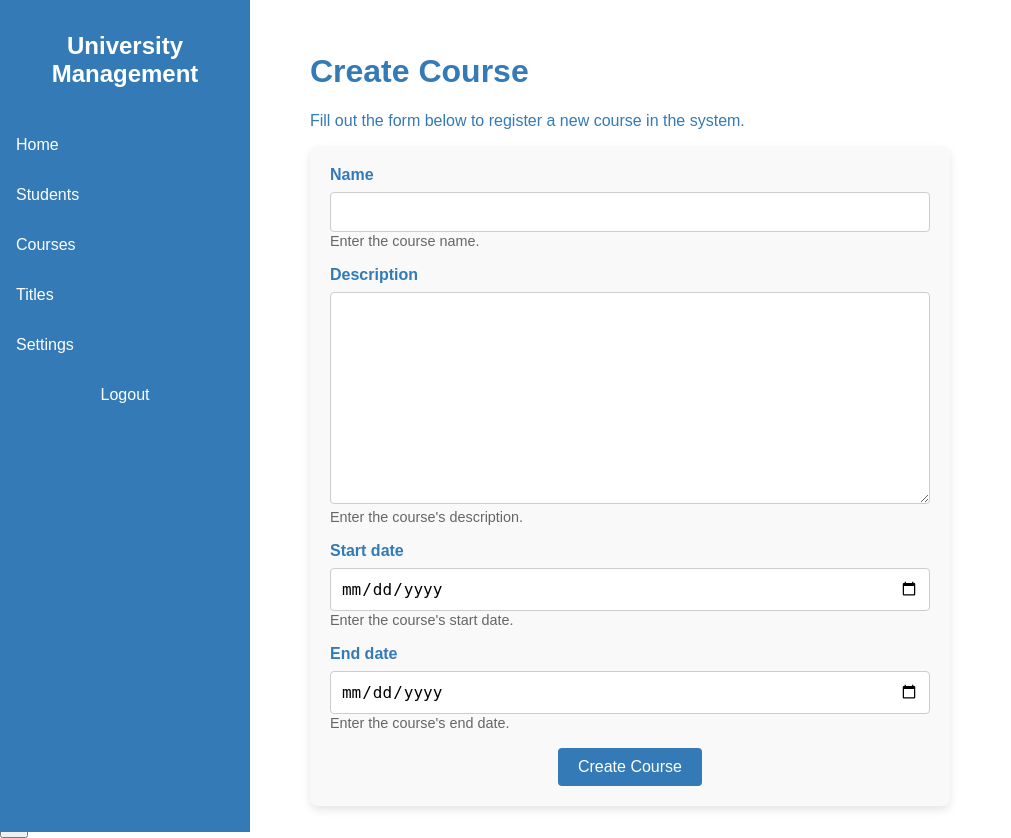
After one commit to alfamike/University-Management-Project-Django, a Django app: page /createCourse/ in a window 1280 px wide. The commit adds this page. Shown: the whole page, without its empty margins (0-1011 px from the left). Run offline with Django 5.2, Linux system fonts and the light colour scheme.

Commit message:
Added: - Create Student - Create Course - Create Title

```diff
--- /dev/null
+++ b/university_management/registration_app/forms/form_course.py
@@ -0,0 +1,30 @@
+from django import forms
+from registration_app.models import Course, Title
+from registration_app.services_fabric import services_title, services_course, services_student, services_activity, \
+    services_student_activity_grade, services_student_course_grade
+
+
+class CourseForm(forms.ModelForm):
+    class Meta:
+        model = Course
+        fields = ['name', 'description', 'start_date', 'end_date']
+
+    start_date = forms.DateField(
+        widget=forms.DateInput(attrs={'type': 'date'}),
+        required=True
+    )
+    end_date = forms.DateField(
+        widget=forms.DateInput(attrs={'type': 'date'}),
+        required=True
+    )
+
+    def clean(self):
+        cleaned_data = super().clean()
+        start_date = cleaned_data.get('start_date')
+        end_date = cleaned_data.get('end_date')
+
+        # Check if end_date is after start_date
+        if start_date and end_date and end_date < start_date:
+            raise forms.ValidationError("End date must be after start date.")
+
+        return cleaned_data
--- a/university_management/registration_app/templates/base.html
+++ b/university_management/registration_app/templates/base.html
@@ -130,6 +130,60 @@
                 z-index: 15;
             }
         }
+
+            .form-container {
+        max-width: 600px;
+        margin: 0 auto;
+        background: #f9f9f9;
+        padding: 20px;
+        border-radius: 8px;
+        box-shadow: 0 4px 8px rgba(0, 0, 0, 0.1);
+    }
+
+    .modern-form .form-group {
+        margin-bottom: 1rem;
+    }
+
+    .modern-form label {
+        display: block;
+        font-weight: bold;
+        margin-bottom: 0.5rem;
+        color: #337ab7;
+    }
+
+    .form-control {
+        width: 100%;
+        padding: 10px;
+        border: 1px solid #ccc;
+        border-radius: 4px;
+        box-sizing: border-box;
+        font-size: 1rem;
+    }
+
+    .form-hint {
+        font-size: 0.9rem;
+        color: #666;
+    }
+
+    .form-actions {
+        text-align: center;
+    }
+
+    .btn {
+        display: inline-block;
+        padding: 10px 20px;
+        font-size: 1rem;
+        border: none;
+        border-radius: 4px;
+        color: white;
+        background-color: #337ab7;
+        cursor: pointer;
+        transition: background-color 0.3s ease;
+    }
+
+    .btn:hover {
+        background-color: #0056b3;
+    }
     </style>
 </head>
 <body>
@@ -146,21 +200,21 @@
             Students
             <ul class="submenu">
                 <li><a href="#">List Students</a></li>
-                <li><a href="#">Create Student</a></li>
+                <li><a href="{% url 'create_student' %}">Create Student</a></li>
             </ul>
         </li>
         <li onclick="toggleSubmenu(event)">
             Courses
             <ul class="submenu">
                 <li><a href="#">List Courses</a></li>
-                <li><a href="#">Create Course</a></li>
+                <li><a href="{% url 'create_course' %}">Create Course</a></li>
             </ul>
         </li>
         <li onclick="toggleSubmenu(event)">
             Titles
             <ul class="submenu">
                 <li><a href="#">List Titles</a></li>
-                <li><a href="#">Create Title</a></li>
+                <li><a href="{% url 'create_title' %}">Create Title</a></li>
             </ul>
         </li>
         <li><a href="#">Settings</a></li>
--- /dev/null
+++ b/university_management/registration_app/templates/courses/create_course.html
@@ -0,0 +1,49 @@
+{% extends 'base.html' %}
+
+{% block title %}Create Course{% endblock %}
+
+{% block content %}
+{% load custom_filters %}
+
+<h1>Create Course</h1>
+<p>Fill out the form below to register a new course in the system.</p>
+
+<div class="form-container">
+    <form class="modern-form" method="POST">
+        {% csrf_token %}
+        <div class="form-group">
+            <label for="{{ form.name.id_for_label }}">{{ form.name.label }}</label>
+            {{ form.name|add_class:"form-control" }}
+            <small class="form-hint">Enter the course name.</small>
+        </div>
+
+        <div class="form-group">
+            <label for="{{ form.description.id_for_label }}">{{ form.description.label }}</label>
+            {{ form.description|add_class:"form-control" }}
+            <small class="form-hint">Enter the course's description.</small>
+        </div>
+
+        <div class="form-group">
+            <label for="{{ form.start_date.id_for_label }}">{{ form.start_date.label }}</label>
+            {{ form.start_date|add_class:"form-control" }}
+            <small class="form-hint">Enter the course's start date.</small>
+        </div>
+
+        <div class="form-group">
+            <label for="{{ form.end_date.id_for_label }}">{{ form.end_date.label }}</label>
+            {{ form.end_date|add_class:"form-control" }}
+            <small class="form-hint">Enter the course's end date.</small>
+        </div>
+
+        <div class="form-actions">
+            <button class="btn btn-primary" type="submit">Create Course</button>
+        </div>
+    </form>
+</div>
+
+
+<style>
+
+</style>
+
+{% endblock %}
--- /dev/null
+++ b/university_management/registration_app/templatetags/custom_filters.py
@@ -0,0 +1,8 @@
+from django import template
+
+register = template.Library()
+
+
+@register.filter
+def add_class(field, css):
+    return field.as_widget(attrs={"class": css})
--- a/university_management/registration_app/views.py
+++ b/university_management/registration_app/views.py
@@ -1,6 +1,10 @@
 from django.shortcuts import render, redirect
 from django.http import JsonResponse
-from .models import Student
+
+from .forms.form_course import CourseForm
+from .forms.form_student import StudentForm
+from .forms.form_title import TitleForm
+from .models import Student, Title
 import requests
 from langchain_core.prompts import PromptTemplate
 from transformers import AutoModelForCausalLM, AutoTokenizer, pipeline
@@ -14,6 +18,8 @@ from django.http import JsonResponse
 from django.views.decorators.csrf import csrf_exempt
 import json
 from django.http import JsonResponse
+from registration_app.services_fabric import services_title, services_course, services_student, services_activity, \
+    services_student_activity_grade, services_student_course_grade
 
 
 # login_hug("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")
@@ -84,3 +90,39 @@ def chat_view(request):
             return JsonResponse({'error': 'Invalid JSON'}, status=400)
 
     return JsonResponse({'error': 'Invalid request'}, status=400)
+
+
+def create_student(request):
+    if request.method == 'POST':
+        form = StudentForm(request.POST)
+        if form.is_valid():
+            form.save()
+            return redirect('student_list')
+    else:
+        form = StudentForm()
+
+    return render(request, 'students/create_student.html', {'form': form})
+
+
+def create_course(request):
+    if request.method == 'POST':
+        form = CourseForm(request.POST)
+        if form.is_valid():
+            form.save()
+            return redirect('course_list')
+    else:
+        form = CourseForm()
+
+    return render(request, 'courses/create_course.html', {'form': form})
+
+
+def create_title(request):
+    if request.method == 'POST':
+        form = TitleForm(request.POST)
+        if form.is_valid():
+            form.save()
+            return redirect('title_list')
+    else:
+        form = TitleForm()
+
+    return render(request, 'titles/create_title.html', {'form': form})
--- a/university_management/university_management/urls.py
+++ b/university_management/university_management/urls.py
@@ -38,4 +38,16 @@ urlpatterns = [
 
     # Chat
     path('chat/', views.chat_view, name='chat'),
+
+    # Student
+    path('createStudent/', views.create_student, name='create_student'),
+    # path('students/', views.student_list, name='student_list'),
+
+    # Course
+    path('createCourse/', views.create_course, name='create_course'),
+    # path('courses/', views.course_list, name='course_list'),
+
+    # Title
+    path('createTitle/', views.create_title, name='create_title'),
+    # path('titles/', views.titles_list, name='title_list'),
 ]
```
Also changed, not shown: university_management/registration_app/forms/form_student.py (added, +10 -0 lines), university_management/registration_app/forms/form_title.py (added, +10 -0 lines), university_management/registration_app/templates/students/create_student.html (added, +43 -0 lines), university_management/registration_app/templates/titles/create_title.html (added, +37 -0 lines), university_management/registration_app/forms/__init__.py (added), university_management/registration_app/templatetags/__init__.py (added).
